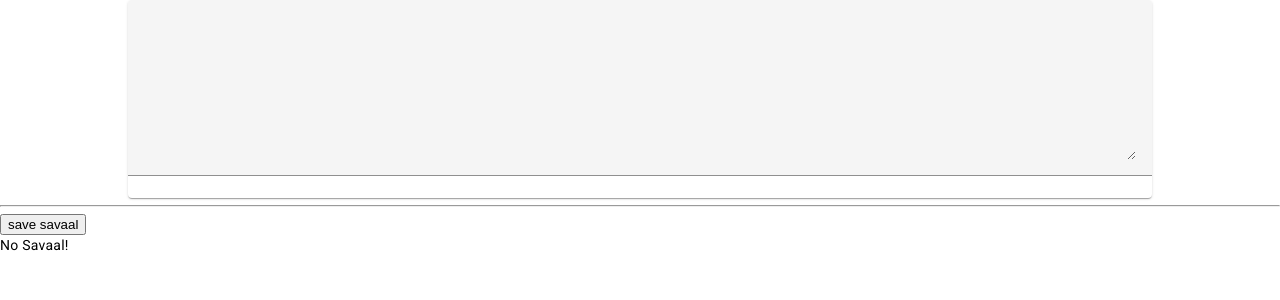
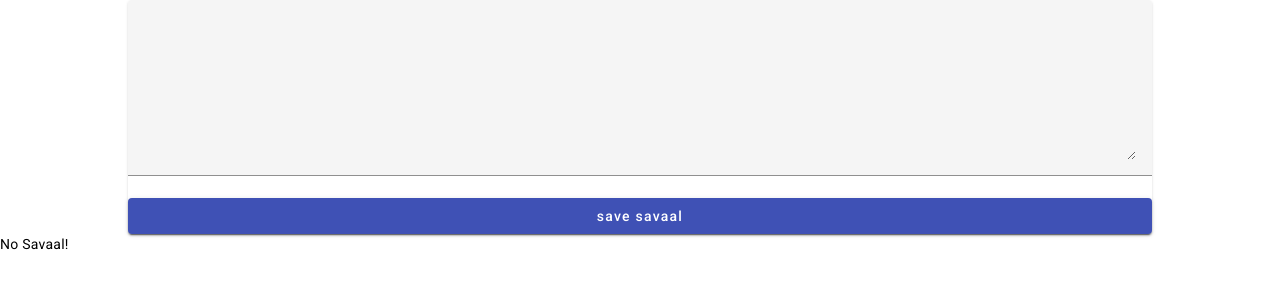
Before and after one commit to arpit-mathur-132001/MEAN_Sawali, an Angular app: page / in a window 1280 px wide. Shown: the top 300 px of the page. Built offline with nearby package versions, Linux system fonts and the light colour scheme.

Commit message:
UI: Modify button

```diff
--- a/src/app/app.module.ts
+++ b/src/app/app.module.ts
@@ -3,6 +3,7 @@ import { BrowserModule } from '@angular/platform-browser';
 import { FormsModule } from '@angular/forms';
 import { MatInputModule } from '@angular/material/input';
 import { MatCardModule } from '@angular/material/card';
+import { MatButtonModule } from '@angular/material/button';
 
 import { AppRoutingModule } from './app-routing.module';
 import { AppComponent } from './app.component';
@@ -18,6 +19,7 @@ import { BrowserAnimationsModule } from '@angular/platform-browser/animations';
     BrowserAnimationsModule,
     MatInputModule,
     MatCardModule,
+    MatButtonModule,
   ],
   providers: [],
   bootstrap: [AppComponent],
--- a/src/app/dashboard/savaalii-dashboard.component.html
+++ b/src/app/dashboard/savaalii-dashboard.component.html
@@ -2,7 +2,8 @@
   <mat-form-field>
     <textarea matInput rows="6" [(ngModel)]="enteredValue"></textarea>
   </mat-form-field>
+  <button color="primary" mat-raised-button (click)="onSave()">
+    save savaal
+  </button>
 </mat-card>
-<hr />
-<button (click)="onSave()">save savaal</button>
 <p>{{ newSavaal }}</p>
```
